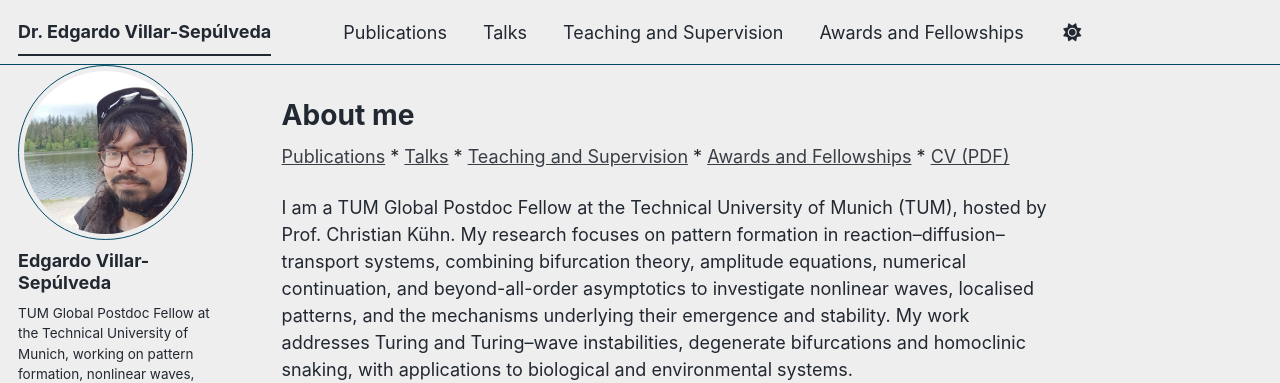
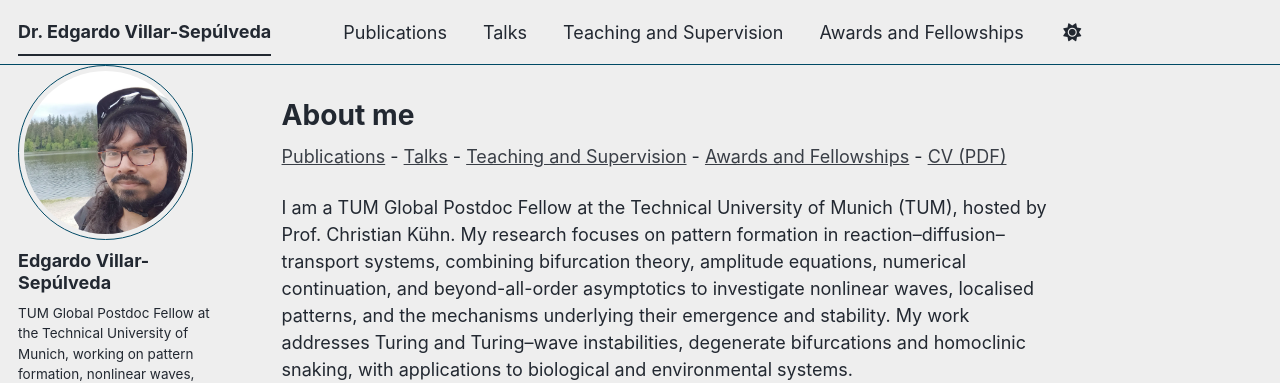
Before and after one commit to edgardeitor/edgardeitor.github.io, a Jekyll site: the page built from _pages/about.md, in a window 1280 px wide and 900 px high. Shown: the top 383 px of the window. Built offline with Jekyll 4.4.1, drawn with Linux system fonts in a browser that asks for light colours; a style sheet for code colours, icons or effects is not loaded.

Commit message:
Updating information

```diff
--- a/_pages/about.md
+++ b/_pages/about.md
@@ -7,7 +7,7 @@ redirect_from:
   - /about.html
 ---
 
-[Publications](/publications/) * [Talks](/talks/) * [Teaching and Supervision](/teaching/) * [Awards and Fellowships](/portfolio/) * [CV (PDF)](/files/Edgardo_Villar-Sepulveda_CV.pdf)
+[Publications](/publications/) - [Talks](/talks/) - [Teaching and Supervision](/teaching/) - [Awards and Fellowships](/portfolio/) - [CV (PDF)](/files/Edgardo_Villar-Sepulveda_CV.pdf)
 
 I am a TUM Global Postdoc Fellow at the Technical University of Munich (TUM), hosted by Prof. Christian Kühn. My research focuses on pattern formation in reaction–diffusion–transport systems, combining bifurcation theory, amplitude equations, numerical continuation, and beyond-all-order asymptotics to investigate nonlinear waves, localised patterns, and the mechanisms underlying their emergence and stability. My work addresses Turing and Turing–wave instabilities, degenerate bifurcations and homoclinic snaking, with applications to biological and environmental systems.
 
```
